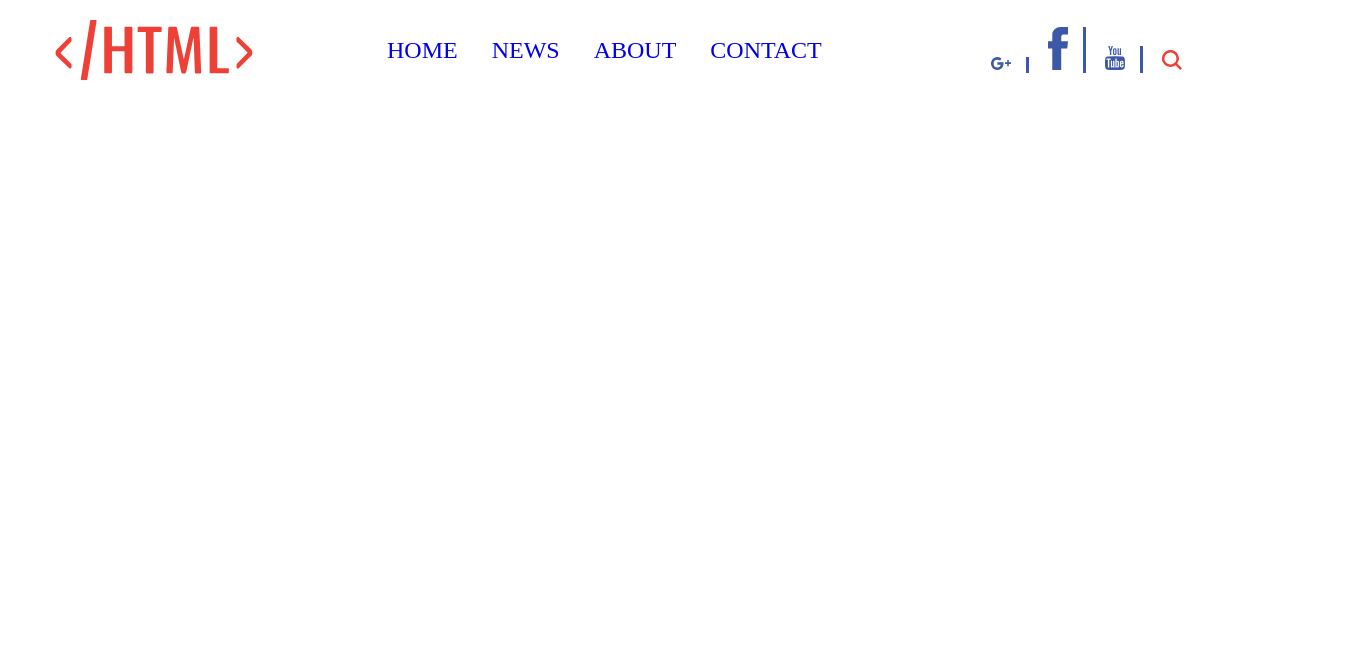
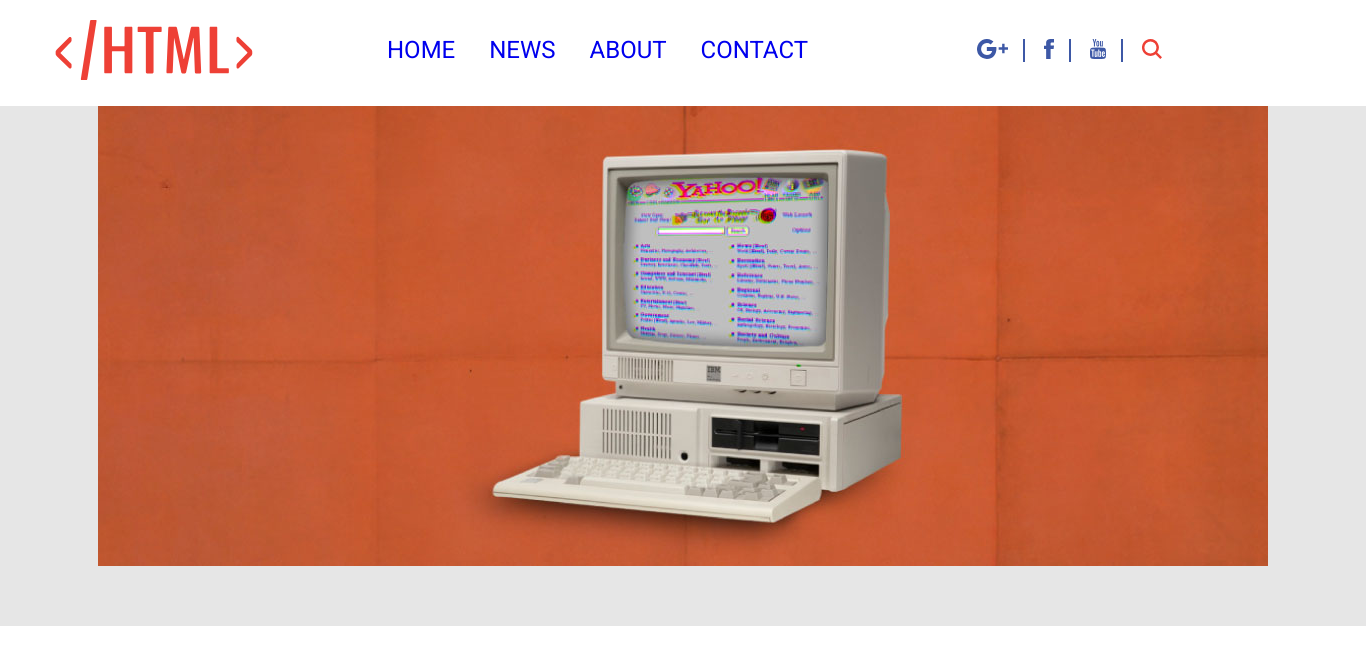
Before and after one commit to maduraaa/lesson4, a plain HTML site: page index.html in a window 1280 px wide. Shown: the whole page, 1366 px wide, since content can reach past the window. Drawn offline with Linux system fonts and the light colour scheme.

Commit message:
banner proces

```diff
--- a/css/style.css
+++ b/css/style.css
@@ -21,7 +21,11 @@
     width: 1170px;
     margin: 0 auto;
 }
+.background-size{
+    background-size: 1170px;
+}
 /* base class */
+
 
 /* header block */
 .background-size{
@@ -37,15 +41,17 @@
     display: inline-block;
     font-size: 24px;
     padding-left: 15px;
+    font-family: 'Roboto', sans-serif;
 }
 .social-img{
-    width: 20px;
+    height: 20px;
 }
 .social-ul{
     display: inline-block;
 }
 .social-li{
     display: inline-block;
+    font-family: 'Roboto', sans-serif;
 }
 .navigation{
     margin-left: 100px;
@@ -55,7 +61,7 @@
     padding: 0 15px;
     border-right-style: solid;
     border-right-color: #3D58A6;
-    border-right-width: 3px;
+    border-right-width: 2px;
 }
 .social-li:last-child .social-a{
     padding-right: 0;
@@ -65,3 +71,16 @@
     margin-top: 20px;
 }
 /* header block */
+
+/* banner section */
+.banner-container{
+    width: 1366px;
+    height: 520px;
+    background-color: #E6E6E6;
+    margin-top: 26px;
+}
+.banner-img{
+    width: 1170px;
+    height: 460px;
+}
+/* banner section */
--- /dev/null
+++ b/fonts.css
@@ -0,0 +1,4 @@
+@font-face{
+   src: url(fonts/Roboto-Regular.ttf);
+   font-family: roboto-regular;
+}
--- a/index.html
+++ b/index.html
@@ -3,17 +3,18 @@
     <head>
         <title>HOME</title>
         <meta charset="utf-8">
+        <link href="https://fonts.googleapis.com/css?family=Roboto&display=swap" rel="stylesheet">
         <link rel="stylesheet" href="css/style.css">
         <link rel="stylesheet" href="css/reset.css">
     </head>
     <body>
         <header class="header container vertical-align-m">
-                <a href="#"></a>
+                <a href="index.html">
                 <img class="logo vertical-align-m" src="svg/logo.svg" alt="logo"></a>
         <nav class="navigation display-inline-block vertical-align-m ">
             <ul class="navigation-ul ">
                <li class="navigation-li">
-                   <a class="navigation-li " href="#">HOME</a>
+                   <a class="navigation-li " href="index.html">HOME</a>
                 </li>
                <li class="navigation-li">
                    <a class="navigation-li" href="#">NEWS</a>
@@ -28,17 +29,17 @@
     </nav>
          <ul class="social-ul vertical-align-m ">
              <li class="social-li">
-                 <a href="#" class="social-a display-inline-block">
+                 <a href="https://www.google.com"  target="blank" class="social-a display-inline-block">
                     <img  class="social-img" src="svg/google.svg" alt="google">
                      </a>
              </li>
             <li class="social-li">
-                <a href="#" class="social-a display-inline-block">
+                <a href="https://www.facebook.com" target="blank" class="social-a display-inline-block">
                     <img  class="social-img" src="svg/facebook.svg" alt="google">
                     </a>
             </li>
             <li class="social-li">
-                    <a href="#" class="social-a display-inline-block">
+                    <a href="https://www.youtube.com"  target="blank" class="social-a display-inline-block">
                         <img  class="social-img" src="svg/youtube.svg" alt="google">
                         </a>
                 </li>
@@ -49,5 +50,10 @@
                 </li>
          </ul>
 </header>
+         <section class="banner-container background-size">
+           <div class="container ">
+                <img class="banner-img " src="img/banner.jpg" alt="banner">
+           </div>
+         </section>
 </body>
 </html>
```
